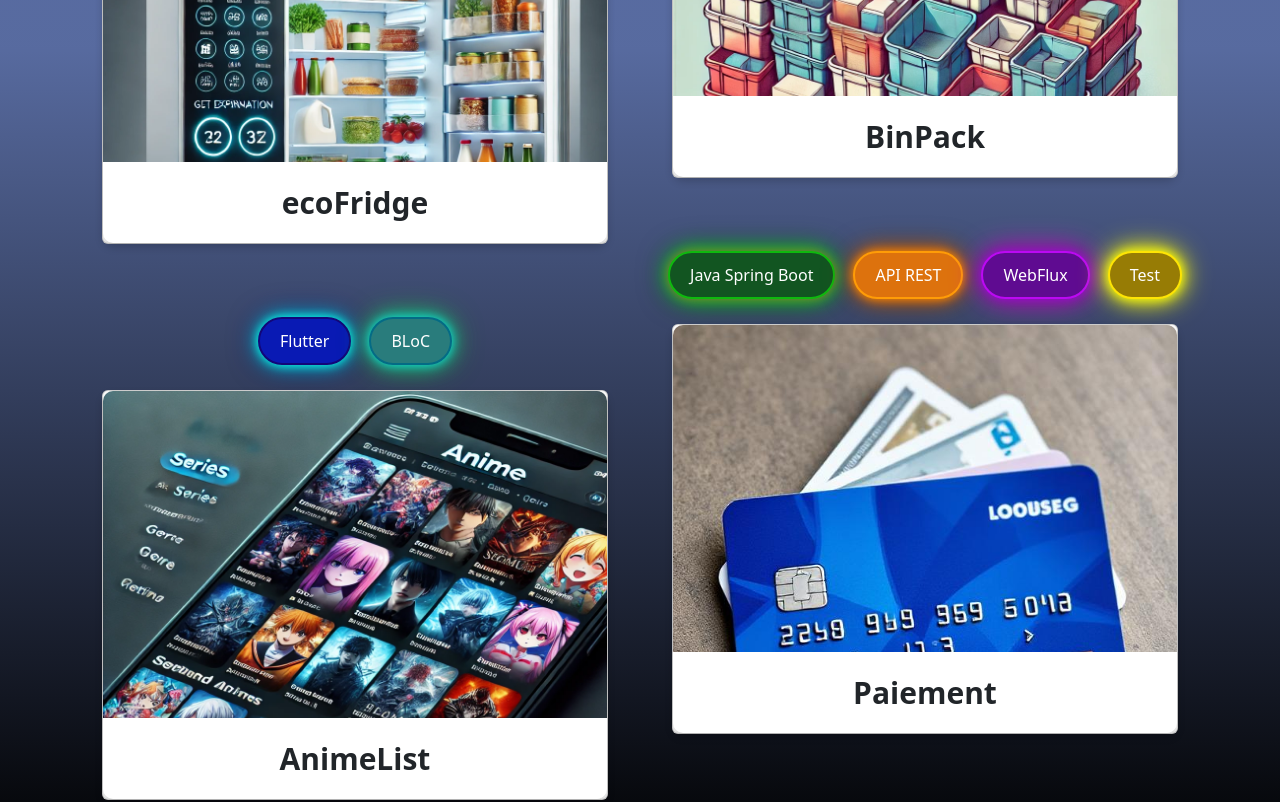
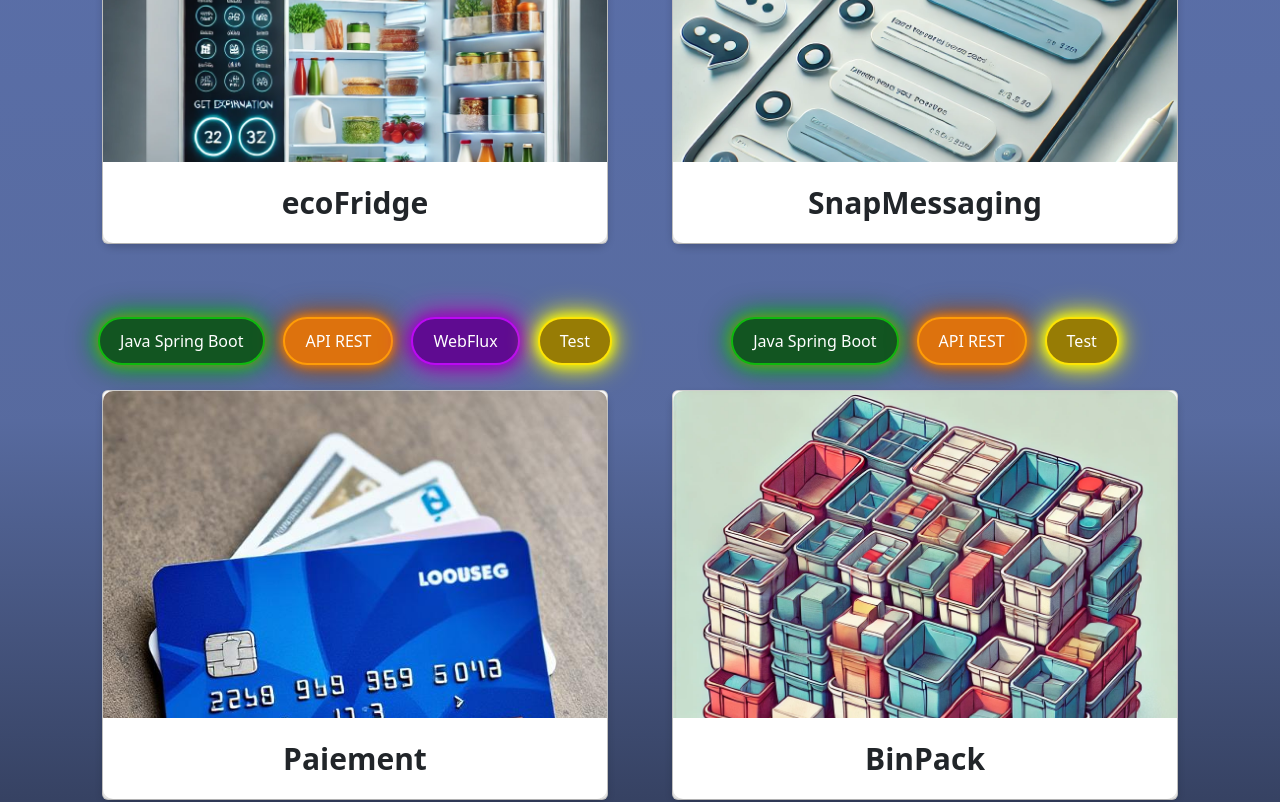
Before and after one commit to GeoffreyHPro/portfolio, a React (Create React App) app: page / in a window 1280 px wide. Shown: the part 1600-2402 px from the top of the page. Built offline with nearby package versions, Linux system fonts and the light colour scheme.

Commit message:
feat: add new project snapMessaging

```diff
--- a/src/ProjectComponent/CardProjectComponent/cardProject.js
+++ b/src/ProjectComponent/CardProjectComponent/cardProject.js
@@ -19,6 +19,36 @@ export function CardProject({ title, img, information, listTag }) {
         }
         return <div></div>
     }
+
+    function getGithubUrl() {
+        if (information.urlProject.length === 2) {
+            return <>
+                <div class="col">
+                    <a href={information.urlProject[0]} style={{
+                        color: "black",
+                    }} className="flex items-center gap-2 text-gray-700 hover:text-black mt-auto">
+                        <Github size={24} />
+                    </a>
+                </div>
+                <div class="col">
+                    <a href={information.urlProject[1]} style={{
+                        color: "black",
+                    }} className="flex items-center gap-2 text-gray-700 hover:text-black mt-auto">
+                        <Github size={24} />
+                    </a>
+                </div>
+            </>
+        } else {
+            return <div class="col">
+                <a href={information.urlProject[0]} style={{
+                    color: "black",
+                }} className="flex items-center gap-2 text-gray-700 hover:text-black mt-auto">
+                    <Github size={24} />
+                </a>
+            </div>
+        }
+    }
+    let GithubTest = getGithubUrl();
     let urlTest = getUrlTest();
 
     return <div>
@@ -43,13 +73,8 @@ export function CardProject({ title, img, information, listTag }) {
                     <div class="bottom-content">
                         <div class="container-fluid">
                             <div class="row">
-                                <div class="col">
-                                    <a href={information.urlProject} style={{
-                                        color: "black",
-                                    }} className="flex items-center gap-2 text-gray-700 hover:text-black mt-auto">
-                                        <Github size={24} />
-                                    </a>
-                                </div>
+                                {GithubTest}
+
                                 {urlTest}
                             </div>
                         </div>
--- a/src/ProjectComponent/Project.js
+++ b/src/ProjectComponent/Project.js
@@ -15,13 +15,17 @@ export function Project() {
                     <CardProject title={"ecoFridge"} img={"ecoFridge.webp"} information={listProjects[0]} listTag={['Angular', 'Java Spring Boot', "API REST", "Test", "JWT"]}></CardProject>
                     <br></br>
                     <br></br>
+                    <CardProject title={"Paiement"} img={"paiement.jpg"} information={listProjects[3]} listTag={['Java Spring Boot', "API REST", "WebFlux", "Test"]}></CardProject>
+                    <br></br>
+                    <br></br>
                     <CardProject title={"AnimeList"} img={"animes.webp"} information={listProjects[1]} listTag={['Flutter', 'BLoC']}></CardProject>
                 </div>
                 <div className="col-md-6 col-12 mx-auto">
-                    <CardProject title={"BinPack"} img={"binpack.webp"} information={listProjects[2]} listTag={['Java Spring Boot', "API REST", "Test"]}></CardProject>
+                    <CardProject title={"SnapMessaging"} img={"SnapMessaging.webp"} information={listProjects[4]} listTag={['Angular','Java Spring Boot', "API REST", "WebSocket", "JWT"]}></CardProject>
                     <br></br>
                     <br></br>
-                    <CardProject title={"Paiement"} img={"paiement.jpg"} information={listProjects[3]} listTag={['Java Spring Boot', "API REST", "WebFlux", "Test"]}></CardProject>
+                    <CardProject title={"BinPack"} img={"binpack.webp"} information={listProjects[2]} listTag={['Java Spring Boot', "API REST", "Test"]}></CardProject>
+
                 </div>
             </div>
         </div>
--- a/src/ProjectComponent/TagComponent/tag.js
+++ b/src/ProjectComponent/TagComponent/tag.js
@@ -57,6 +57,12 @@ export function Tag({ tags }) {
                     "0 0 10px rgb(223, 22, 213), 0 0 20px rgb(231, 29, 204), 0 0 30px rgb(228, 24, 211)",
                     "2px solid rgba(29, 223, 223, 0.99)"
                 ];
+            case 'WebSocket':
+                return [
+                    'rgb(10, 75, 50)',
+                    "0 0 10px rgb(32, 18, 224), 0 0 20px rgb(29, 16, 214), 0 0 30px rgb(17, 24, 131)",
+                    "2px solid rgba(14, 221, 135, 0.99)"
+                ];
             default:
         }
     };
--- a/src/data/Projects.js
+++ b/src/data/Projects.js
@@ -1,7 +1,7 @@
 import { InformationProject } from '../interface/InformationProject'
 
 const project1 = new InformationProject(
-    "https://github.com/GeoffreyHPro/ecoFridge",
+    ["https://github.com/GeoffreyHPro/ecoFridge"],
     `Application permettant de recenser tous les aliments de son frigo.
     Lors d'un ajout d'un nouvel élément, la date de péremption est ajouté avec.
     Tous les aliments sont consultables à travers de l'application.
@@ -10,25 +10,32 @@ const project1 = new InformationProject(
 );
 
 const project2 = new InformationProject(
-    "https://github.com/GeoffreyHPro/animeList",
+    ["https://github.com/GeoffreyHPro/animeList"],
     `Application mobile permettant de consulter tous les animés existants venant d'une API
     distante. Il est possible de faire des recherches en fonction de diffèrents paramètres.
     Il est possible de mettre des animés en favoris pour consulter leurs informations hors ligne.`,
     ""
 );
 const project3 = new InformationProject(
-    "https://github.com/GeoffreyHPro/Binpack",
+    ["https://github.com/GeoffreyHPro/Binpack"],
     `Application permettant de résoudre le problème du BinPack. Pour une liste d'objets avec un poids définit,
     un nombre de sacs avec la même capacité. Il faut avoir récupérer une liste d'emplacement des objets dans le moins
     de sacs possible.`,
     "https://binpack.onrender.com/swagger-ui/index.html#/"
 );
 const project4 = new InformationProject(
-    "https://github.com/GeoffreyHPro/paymentExerciceWebFlux",
+    ["https://github.com/GeoffreyHPro/paymentExerciceWebFlux"],
     `Application composé d'une API REST. Cette API permet d'ajouter, de lire et de modifier des paiements
     bancaires. Si le paiement est fait ou est en cours de paiement, il n'est pas modifiable. Cette API a
     été faite en Java Reactive Spring WebFlux.`,
     "https://paymentexercicewebflux.onrender.com/swagger-ui.html"
 );
+const project5 = new InformationProject(
+    ["https://github.com/GeoffreyHPro/SnapMessaging_angular","https://github.com/GeoffreyHPro/SnapMessaging_back"],
+    `Application de messagerie pour interagir avec différents utilisateurs instantanément. Un chat à l'accueil permet
+    de communiquer avec les autres utilisateurs sans authentification. Une fois connecté, l'utilisateur peut communiquer
+    avec les autres utilisateurs ajoutés.`,
+    ""
+);
 
-export const listProjects = [project1, project2, project3, project4]
+export const listProjects = [project1, project2, project3, project4, project5]
```
Also changed, not shown: public/SnapMessaging.webp (added).
